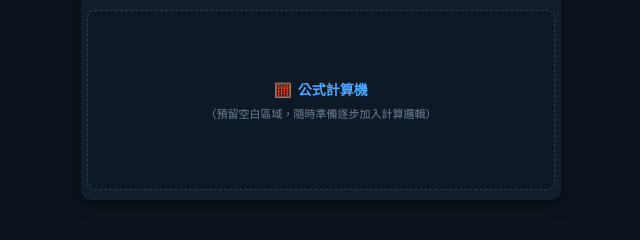
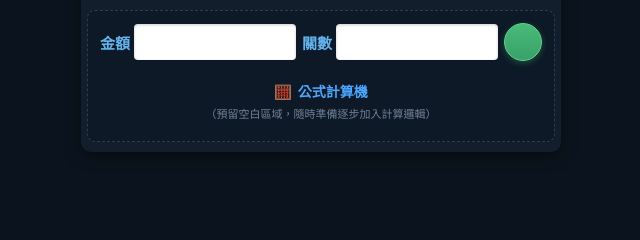
Before and after one commit to zse0915052180-jpg/my-lottery-app, a Flask app: page / in a window 1280 px wide. Shown: the part 152-392 px from the top of the page, without its empty margins (319-959 px from the left). Run offline with Flask 3, Linux system fonts and the light colour scheme; data that the repository does not hold is empty.

Commit message:
Update index.html

```diff
--- a/templates/index.html
+++ b/templates/index.html
@@ -16,7 +16,6 @@
             color: #ffffff;
             padding: 8px 4px;
         }
-        /* 針對 iPhone 4.7~4.9 吋手機視窗大小優化 */
         .container {
             width: 100%;
             max-width: 480px;
@@ -131,14 +130,12 @@
             background-color: rgba(99, 179, 237, 0.3);
         }
 
-        /* 📜 可滑動歷年數據區塊：設定 7-8 期高度，過多可上下滾動 */
         .table-scroll-container {
-            max-height: 330px; /* 約 7~8 期的高度 */
+            max-height: 330px;
             overflow-y: auto;
             border-radius: 6px;
             padding-right: 2px;
         }
-        /* 美化滾動條 */
         .table-scroll-container::-webkit-scrollbar {
             width: 4px;
         }
@@ -197,35 +194,93 @@
             border: 1px solid #4299e1;
         }
 
-        /* 🧮 下方預留區：公式計算機 */
+        /* ---------------------------------------------------- */
+        /* 🧮 下方：公式計算機與輸入輸入控制列 */
+        /* ---------------------------------------------------- */
         .calculator-area {
             margin-top: 10px;
             background-color: #0d1926;
             border: 1.5px dashed #2b3e50;
             border-radius: 8px;
-            padding: 16px 10px;
-            min-height: 180px;
+            padding: 12px 8px;
             display: flex;
             flex-direction: column;
+            gap: 12px;
+        }
+
+        /* 輸入控制器排版（金額、關數、綠色按鈕） */
+        .calc-input-row {
+            display: flex;
             align-items: center;
-            justify-content: center;
-            color: #a0aec0;
+            justify-content: space-between;
+            gap: 6px;
+            padding: 0 4px;
+        }
+
+        .input-group {
+            display: flex;
+            align-items: center;
+            gap: 4px;
+            flex: 1;
+        }
+
+        .input-label {
+            color: #63b3ed;
+            font-size: 15px;
+            font-weight: bold;
+            white-space: nowrap;
+        }
+
+        .white-input {
+            width: 100%;
+            height: 36px;
+            background-color: #ffffff;
+            color: #000000;
+            border: none;
+            border-radius: 4px;
+            padding: 0 6px;
+            font-size: 15px;
+            font-weight: bold;
+            outline: none;
+            box-shadow: inset 0 1px 3px rgba(0,0,0,0.2);
+        }
+
+        /* 綠色圓形確認按鈕 */
+        .confirm-btn-circle {
+            width: 38px;
+            height: 38px;
+            background: linear-gradient(180deg, #48bb78 0%, #38a169 100%);
+            border: 1px solid #68d391;
+            border-radius: 50%;
+            cursor: pointer;
+            box-shadow: 0 2px 6px rgba(56, 161, 105, 0.4);
+            flex-shrink: 0;
+            transition: transform 0.1s;
+        }
+
+        .confirm-btn-circle:active {
+            transform: scale(0.92);
+        }
+
+        .calc-info-box {
+            text-align: center;
+            padding: 8px 0;
         }
 
         .calc-title {
             font-size: 14px;
             font-weight: bold;
             color: #4da6ff;
-            margin-bottom: 6px;
+            margin-bottom: 4px;
             display: flex;
             align-items: center;
+            justify-content: center;
             gap: 6px;
         }
 
         .calc-hint {
             font-size: 11px;
             color: #718096;
-            text-align: center;
         }
 
         /* 彈窗樣式 */
@@ -297,7 +352,7 @@
         </div>
 
         <div class="table-wrapper">
-            <!-- 表頭 固定不動 -->
+            <!-- 表頭 -->
             <table class="lottery-table">
                 <thead>
                     <tr>
@@ -310,7 +365,7 @@
                                 <div class="rank-header-item" onclick="showPositionModal(3, '四')">四</div>
                                 <div class="rank-header-item" onclick="showPositionModal(4, '五')">五</div>
                                 <div class="rank-header-item" onclick="showPositionModal(5, '六')">六</div>
-                                <div class="rank-header-item" onclick="showPositionModal(6, '七')">七</div>
+                                <div class="rank-header-item" onclick="showPositionModal(7, '八')">七</div>
                                 <div class="rank-header-item" onclick="showPositionModal(7, '八')">八</div>
                                 <div class="rank-header-item" onclick="showPositionModal(8, '九')">九</div>
                                 <div class="rank-header-item" onclick="showPositionModal(9, '十')">十</div>
@@ -320,7 +375,7 @@
                 </thead>
             </table>
 
-            <!-- 表身 可滾動顯示 (約7-8期) -->
+            <!-- 表身 -->
             <div class="table-scroll-container">
                 <table class="lottery-table">
                     <tbody id="tableBody"></tbody>
@@ -328,13 +383,29 @@
             </div>
         </div>
 
-        <!-- 🧮 下方預留區：公式計算機 -->
+        <!-- 🧮 下方預留區：公式計算機 + 輸入控制區 -->
         <div class="calculator-area" id="calculatorArea">
-            <div class="calc-title">
-                <span>🧮</span> 公式計算機
+            <div class="calc-input-row">
+                <div class="input-group">
+                    <span class="input-label">金額</span>
+                    <input type="number" id="inputAmount" class="white-input" placeholder="">
+                </div>
+
+                <div class="input-group">
+                    <span class="input-label">關數</span>
+                    <input type="number" id="inputRound" class="white-input" placeholder="">
+                </div>
+
+                <button class="confirm-btn-circle" onclick="onConfirmClick()"></button>
             </div>
-            <div class="calc-hint">
-                （預留空白區域，隨時準備逐步加入計算邏輯）
+
+            <div class="calc-info-box">
+                <div class="calc-title">
+                    <span>🧮</span> 公式計算機
+                </div>
+                <div class="calc-hint">
+                    （預留空白區域，隨時準備逐步加入計算邏輯）
+                </div>
             </div>
         </div>
     </div>
@@ -358,6 +429,13 @@
         let countdownTimer = null;
         let targetEndTimeMs = 0;
         let lastPeriodLoaded = "";
+
+        // 確認按鈕觸發事件
+        function onConfirmClick() {
+            const amount = document.getElementById('inputAmount').value;
+            const round = document.getElementById('inputRound').value;
+            console.log("已點擊確認按鈕！輸入金額：", amount, "關數：", round);
+        }
 
         function switchLottery(code, name) {
             if (currentLotCode === code) return;
@@ -458,13 +536,11 @@
                     globalFullData = data.result.data;
                     const currentTopPeriod = globalFullData[0].period;
 
-                    // 1. 推算下一期期號
                     const latestPeriod = BigInt(currentTopPeriod);
                     const nextPeriodStr = (latestPeriod + 1n).toString();
                     const shortNextPeriod = nextPeriodStr.length > 7 ? nextPeriodStr.slice(-6) : nextPeriodStr;
                     document.getElementById('nextPeriodText').innerText = `下期: ${shortNextPeriod}`;
 
-                    // 2. 當開出新一期或初始化時更新目標時間
                     if (currentTopPeriod !== lastPeriodLoaded || targetEndTimeMs === 0) {
                         lastPeriodLoaded = currentTopPeriod;
                         if (data.remSeconds !== null && data.remSeconds !== undefined) {
@@ -473,7 +549,6 @@
                         }
                     }
 
-                    // 3. 渲染歷史 30 期號碼表
                     const displayData = globalFullData.slice(0, 30);
                     tableBody.innerHTML = "";
 
```
